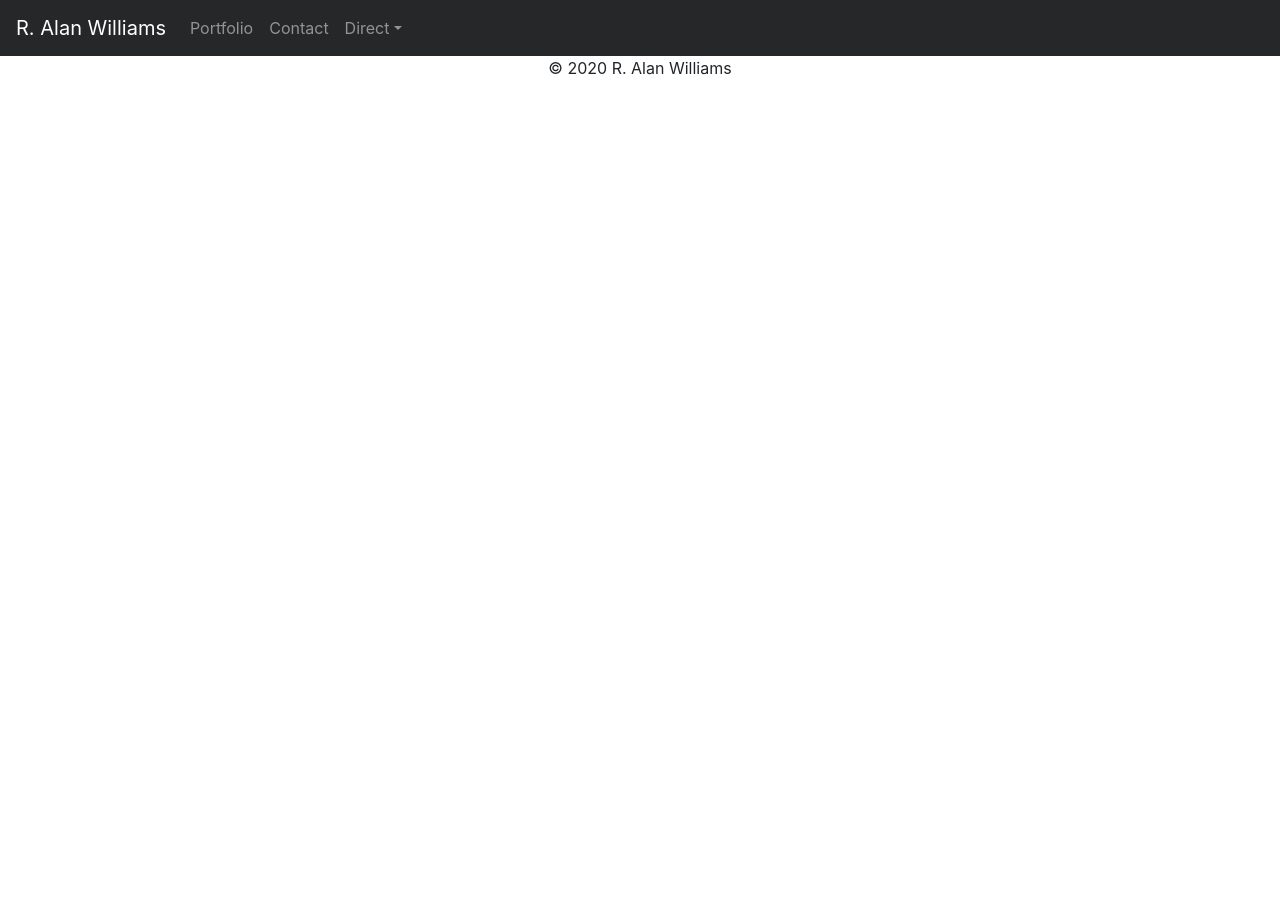
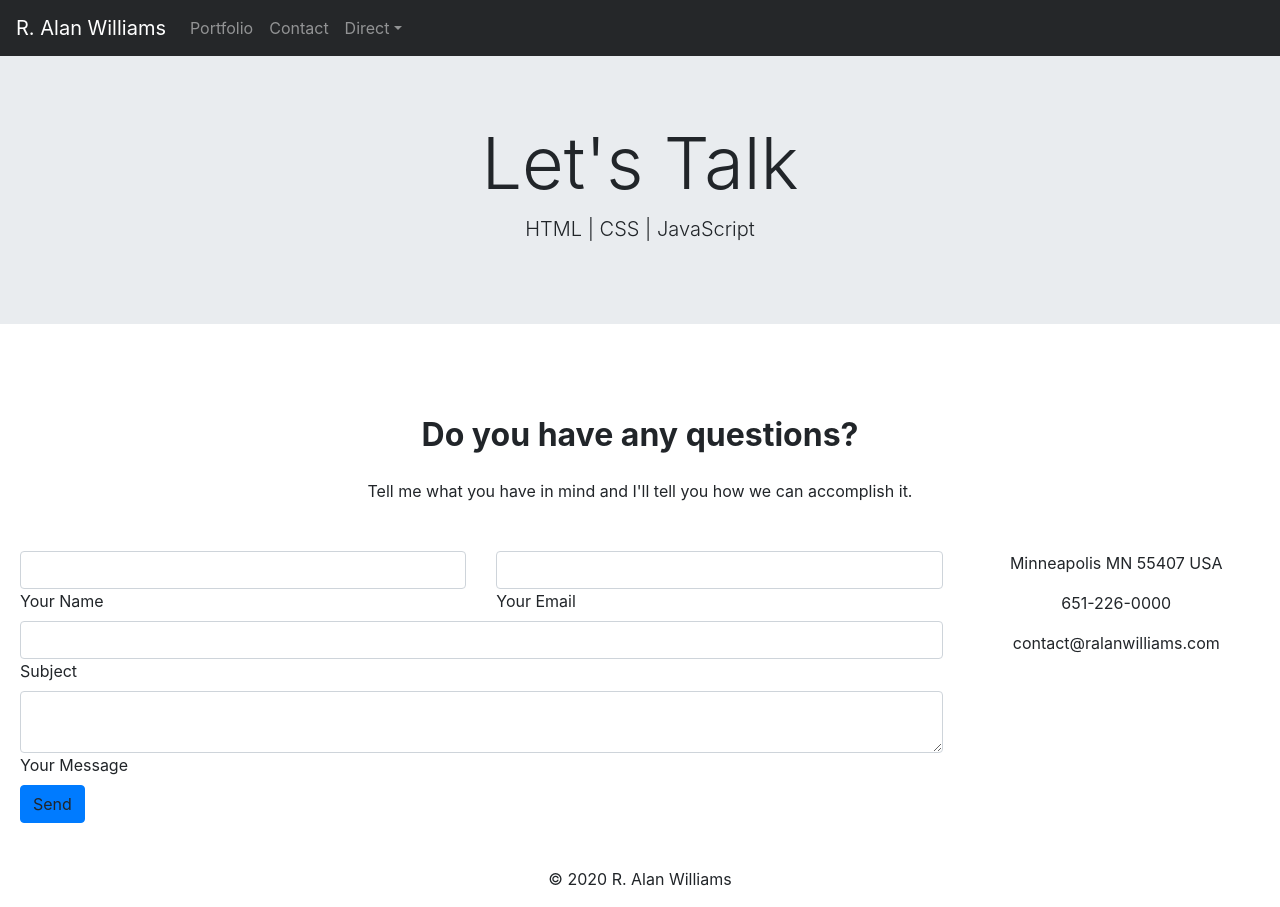
Before and after one commit to rwilliams01101/Portfolio, a PHP site: page /contact.html in a window 1280 px wide. Run offline with PHP 8.4, Linux system fonts and the light colour scheme.

Commit message:
pushing contacts updates, minor css updates

```diff
--- a/contact.html
+++ b/contact.html
@@ -39,13 +39,97 @@
       </div>
     </div>
 
+    <div class="row">
+      <figure class="col-sm">
+       <div class="jumbotron jumbotron-fluid">
+          <div class="text-center" class="container-fluid">
+               <h1 class="display-3">Let's Talk</h1>
+               <p class="lead">HTML | CSS | JavaScript</p>
+          </div>
+        </div>
+      </figure>
+   </div>
 
 
-        <footer class="container">
-            <div class="row">
-              <p class="col-sm">&copy; 2020 R. Alan Williams</p>
-            </div>
-        </footer>
+<section class="mb-4">
+
+  <h2 class="h1-responsive font-weight-bold text-center my-4">Do you have any questions?</h2>
+  <p class="text-center w-responsive mx-auto mb-5">Tell me what you have in mind and I'll tell you how we can accomplish it.
+      </p>
+
+  <div class="row">
+      <div class="col-md-9 mb-md-0 mb-5">
+          <form id="contact-form" name="contact-form" action="mail.php" method="POST">
+              <div class="row">
+                  <div class="col-md-6">
+                      <div class="md-form mb-0">
+                          <input type="text" id="name" name="name" class="form-control">
+                          <label for="name" class="">Your Name</label>
+                      </div>
+                  </div>
+
+
+                  <div class="col-md-6">
+                      <div class="md-form mb-0">
+                          <input type="text" id="email" name="email" class="form-control">
+                          <label for="email" class="">Your Email</label>
+                      </div>
+                  </div>
+              </div>
+
+
+              <div class="row">
+                  <div class="col-md-12">
+                      <div class="md-form mb-0">
+                          <input type="text" id="subject" name="subject" class="form-control">
+                          <label for="subject" class="">Subject</label>
+                      </div>
+                  </div>
+              </div>
+
+              <div class="row">
+                  <div class="col-md-12">
+                      <div class="md-form">
+                          <textarea type="text" id="message" name="message" rows="2" class="form-control md-textarea"></textarea>
+                          <label for="message">Your Message</label>
+                      </div>
+                  </div>
+              </div>
+
+
+          </form>
+
+          <div class="text-center text-md-left">
+              <a class="btn btn-primary" onclick="document.getElementById('contact-form').submit();">Send</a>
+          </div>
+          <div class="status"></div>
+      </div>
+
+      <div class="col-md-3 text-center">
+          <ul class="list-unstyled mb-0">
+              <li><i class="fas fa-map-marker-alt fa-2x"></i>
+                  <p>Minneapolis MN 55407 USA</p>
+              </li>
+
+              <li><i class="fas fa-phone mt-4 fa-2x"></i>
+                  <p>651-226-0000</p>
+              </li>
+
+              <li><i class="fas fa-envelope mt-4 fa-2x"></i>
+                  <p>contact@ralanwilliams.com</p>
+              </li>
+          </ul>
+      </div>
+  </div>
+
+</section>
+
+
+    <footer class="container">
+        <div class="row">
+            <p class="col-sm">&copy; 2020 R. Alan Williams</p>
+        </div>
+    </footer>
 
     <script src="https://code.jquery.com/jquery-3.3.1.slim.min.js" integrity="sha384-q8i/X+965DzO0rT7abK41JStQIAqVgRVzpbzo5smXKp4YfRvH+8abtTE1Pi6jizo" crossorigin="anonymous"></script>
     <script src="https://cdnjs.cloudflare.com/ajax/libs/popper.js/1.14.7/umd/popper.min.js" integrity="sha384-UO2eT0CpHqdSJQ6hJty5KVphtPhzWj9WO1clHTMGa3JDZwrnQq4sF86dIHNDz0W1" crossorigin="anonymous"></script>
--- a/index.html
+++ b/index.html
@@ -46,9 +46,7 @@
                  <div class="text-center" class="container-fluid">
                       <h1 class="display-3">MERN Developer</h1>
                       <p class="lead">MongoDB | Express.js | React | Node.js</p>
-                      <hr class="my-2">
                       <p class="note">Have a great idea, but don't know how to get there? That's where I come in. I received my training at one of the top 50 Computer Science schools in the country - the University of Minnesota. The skills I learned there gave me a rock-solid foundation that I have continued to build on project by project.</p>
-                      <hr>
                       <img src="https://fiverr-res.cloudinary.com/images/t_main1,q_auto,f_auto/gigs/121002887/original/9f2174ec1236e128859a8ad2ff98a5a21a0230b7/sdwdwdwwqwfhijwwfwefh-eif-wehfiwehf-i-hwei.jpg" width="80%" alt="MERN Stack Development">
 
                  </div>
--- a/style.css
+++ b/style.css
@@ -21,3 +21,7 @@ overflow-x: hidden;
 h2 {
     text-align: center;
 }
+
+.mb-4 {
+    padding: 20px;
+}
```
Also changed, not shown: Portfolio.html (+11 -0 lines).
